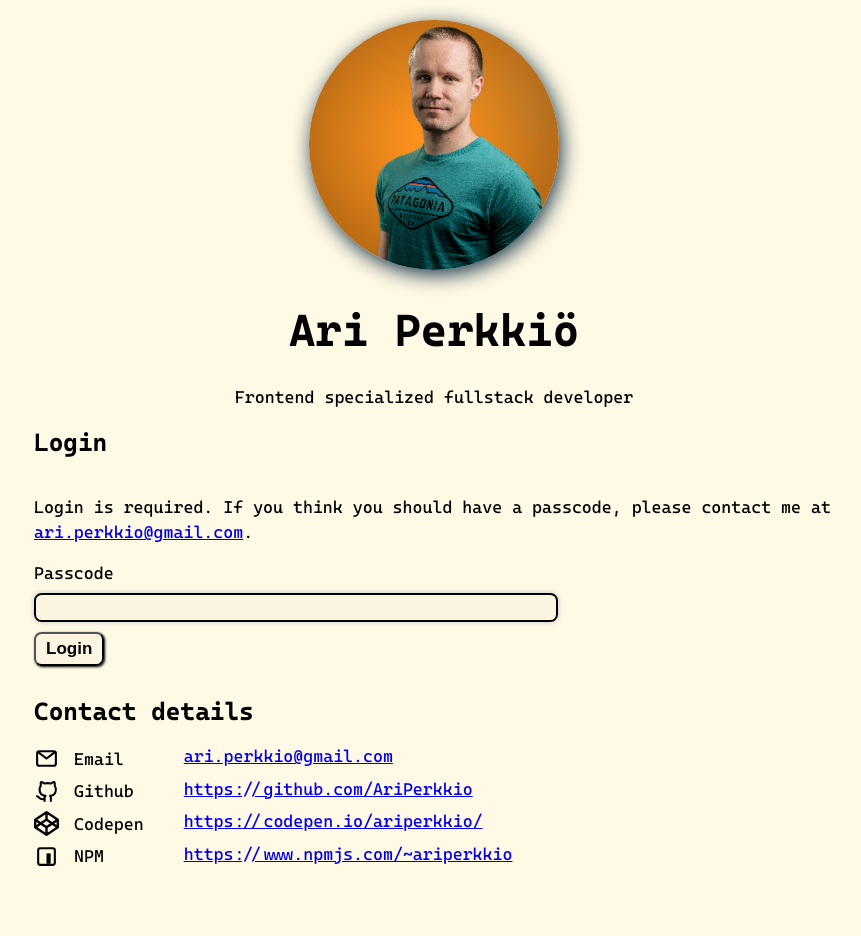
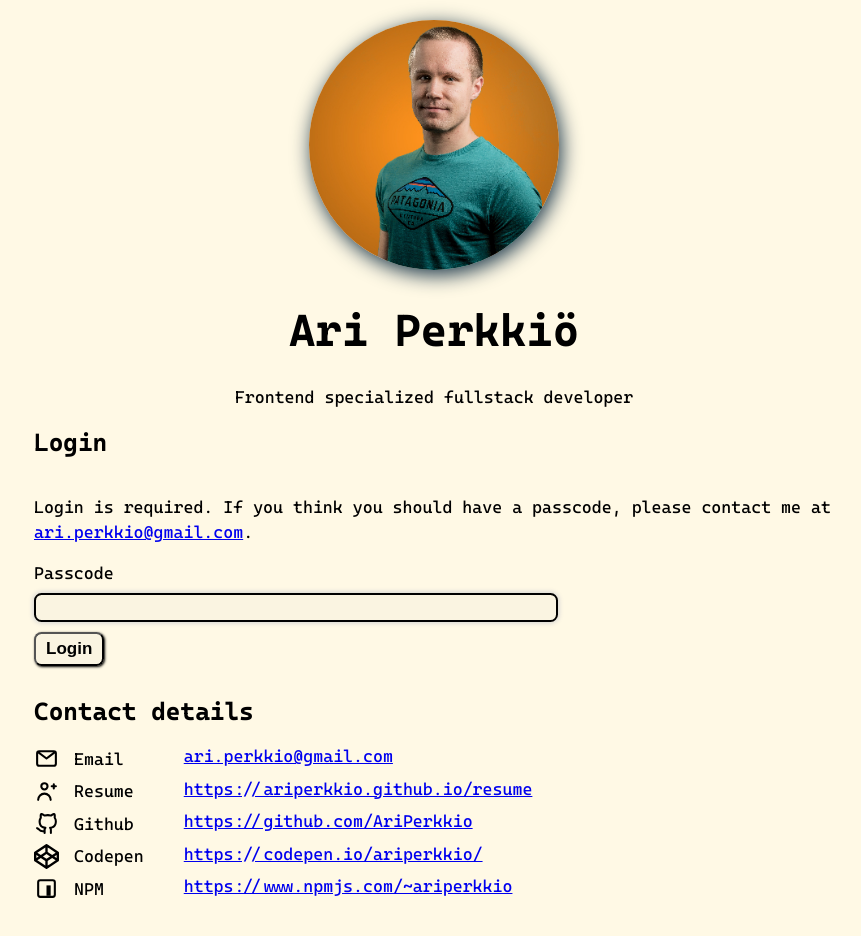
Before and after one commit to AriPerkkio/resume, a website: page src/index.html in a window 1280 px wide. Shown: the whole page, without its empty margins (206-1067 px from the left). Drawn offline with Linux system fonts and the light colour scheme.

Commit message:
feat: resume to contact details

```diff
--- a/src/index.html
+++ b/src/index.html
@@ -74,6 +74,16 @@
         </dd>
 
         <dt>
+          <img src="./static/resume.svg" alt="" />
+          Resume
+        </dt>
+        <dd>
+          <a href="https://ariperkkio.github.io/resume">
+            https://ariperkkio.github.io/resume
+          </a>
+        </dd>
+
+        <dt>
           <img src="./static/github.svg" alt="" />
           Github
         </dt>
```
Also changed, not shown: src/static/resume.svg (added).
